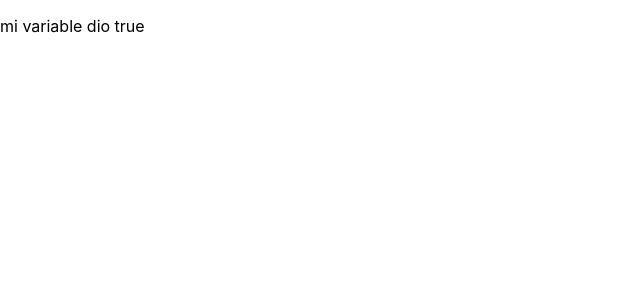
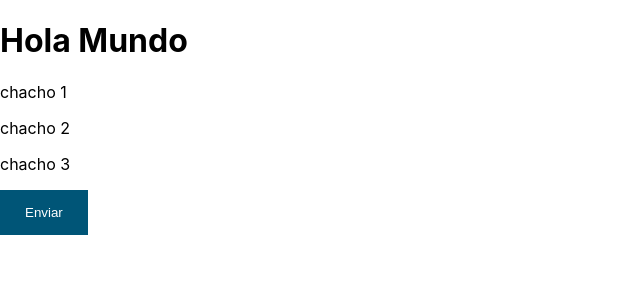
Before and after one commit to Rubenmt93/AprendiendoReact, a React (Create React App) app: page / in a window 1280 px wide. Shown: the top 300 px of the page, without its empty margins (0-640 px from the left). Built offline with nearby package versions, Linux system fonts and the light colour scheme.

Commit message:
renderizar conponentes de un array

```diff
--- a/src/App.js
+++ b/src/App.js
@@ -1,14 +1,17 @@
 import './main.css';
 import './button'
 import Button from './button';
+
+const arr = ['chacho 1','chacho 2','chacho 3']
 const App =()  => {
-  const flag=true
+  const flag=false
   if( flag){
     return <p> mi variable dio true</p>
   }
   return (
     <div>
       <h1> Hola Mundo</h1>
+      {arr.map(el=> <p key={el}> {el}</p>)}
       <Button onClick= { () => {console.log('click');}}>
         Enviar
       </Button>
```
